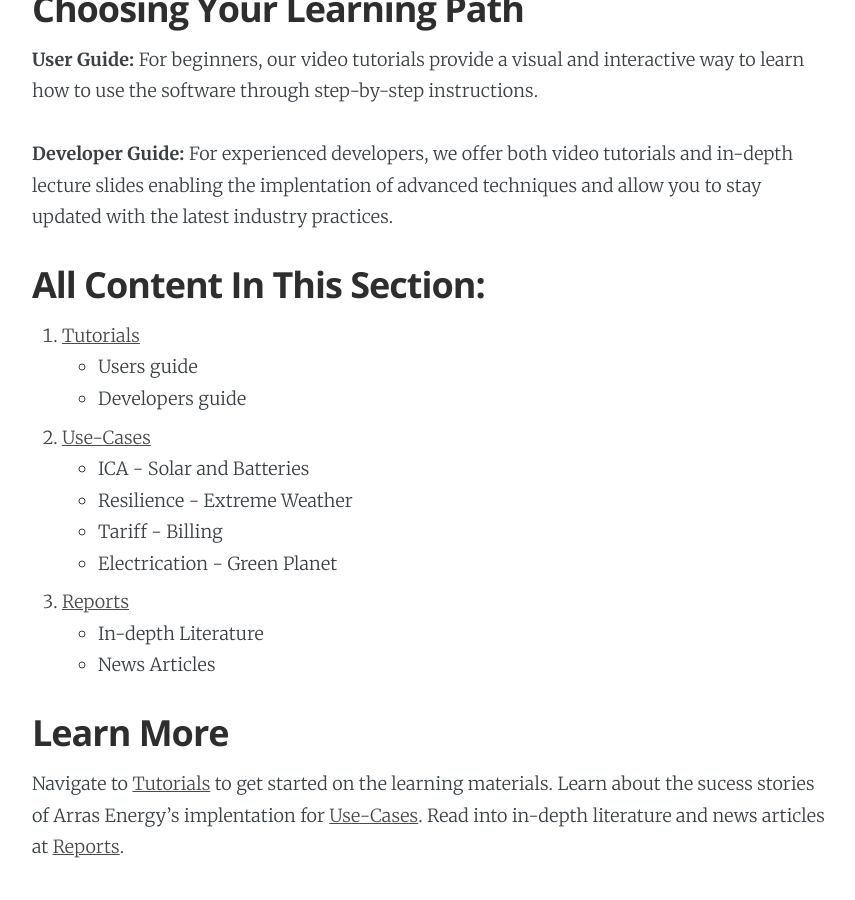
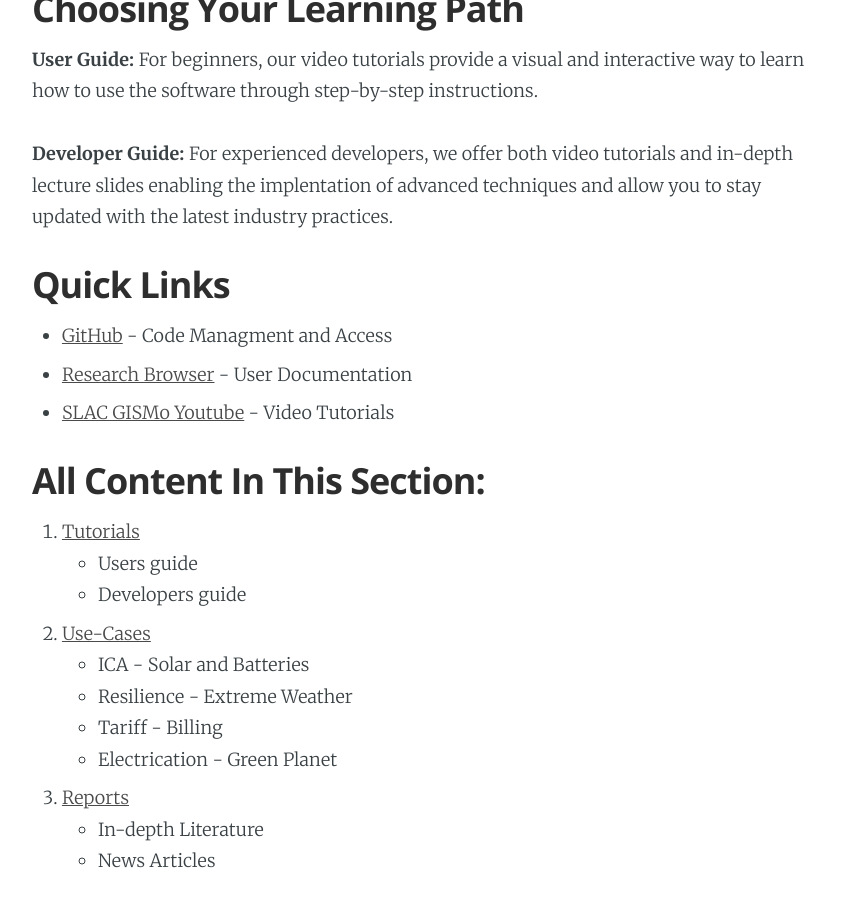
Before and after one commit to arras-energy/static-website, a Jekyll site: the page built from Resources/index.md, in a window 1280 px wide and 900 px high, scrolled down 865 px. Shown: the whole window, without its empty margins (208-1063 px from the left). Built offline with Jekyll 4.4.1, drawn with Linux system fonts in a browser that asks for light colours; nearby versions of some CDN libraries.

Commit message:
Quick links in resources
Signed-off-by: Melody Nguyen <128001866+melodyxnguyen@users.noreply.github.com>

```diff
--- a/Resources/index.md
+++ b/Resources/index.md
@@ -14,6 +14,11 @@
 **User Guide:** For beginners, our video tutorials provide a visual and interactive way to learn how to use the software through step-by-step instructions.
 
 **Developer Guide:** For experienced developers, we offer both video tutorials and in-depth lecture slides enabling the implentation of advanced techniques and allow you to stay updated with the latest industry practices.
+
+## Quick Links
+- [GitHub](https://github.com/arras-energy){:target="_blank"} - Code Managment and Access
+- [Research Browser](https://docs.gridlabd.us/){:target="_blank"} - User Documentation
+- [SLAC GISMo Youtube](https://www.youtube.com/@slacgismotutorials ){:target="_blank"} - Video Tutorials
 
 ## All Content In This Section:
 1. [Tutorials][Tutorials]
```
